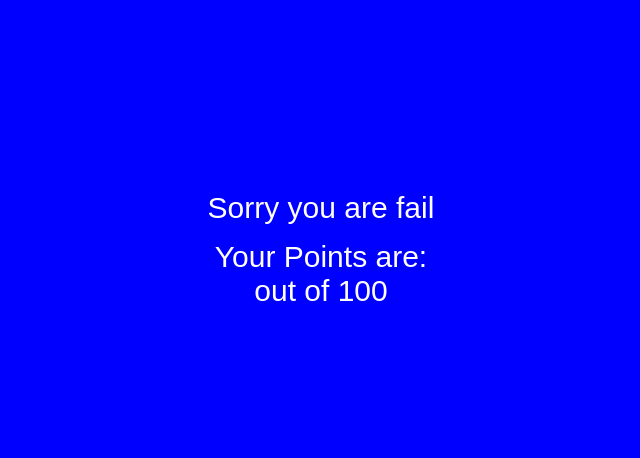
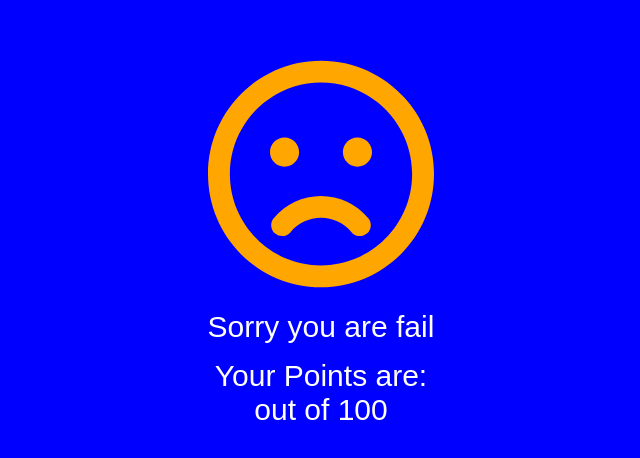
Before and after one commit to shaikhabdulsamad/jsAssignmentQuizApp, a plain HTML site: page end.html in a window 1280 px wide. Shown: the part 158-616 px from the top of the page, without its empty margins (319-959 px from the left). Drawn offline with Linux system fonts and the light colour scheme.

Commit message:
bug fixed

```diff
--- a/end.html
+++ b/end.html
@@ -16,8 +16,8 @@
 
     <div class="wrapper">
         <div>
+            <img id="icon" src="" alt="">
             <p class="userPoints" id="passFail"></p>
-
             <p class="userPoints">Your Points are: <br> <span class="points"></span> out of 100</p>
 
 
--- a/end.js
+++ b/end.js
@@ -3,8 +3,12 @@ let point = sessionStorage.getItem("points");
 document.querySelector(".points").innerHTML = point
 
 var passFail = document.getElementById("passFail");
-if(point > 70){
-    passFail.innerHTML = "Wow you are Pass"
+var icon = document.getElementById("icon")
+if(point >= 70){
+    icon.src = "images/trophy-solid.svg"
+    passFail.innerText = "Wow you are Pass"
 }else{
-    passFail.innerHTML = "Sorry you are fail"
+
+    icon.src = "images/frown-regular.svg"
+    passFail.innerText = "Sorry you are fail"
 }
--- a/quiz.js
+++ b/quiz.js
@@ -20,6 +20,7 @@ window.onload = function () {
         }
         if (minute == -1) {
             location.href = "end.html"
+
         }
     }, 1000);
 }
--- a/style.css
+++ b/style.css
@@ -157,6 +157,10 @@ text-align: center;
 margin-top: 15px;
 font-size: 30px;
 }
+
+#icon{
+    color: rgb(255, 166, 0);
+}
 @media screen and (max-width: 500px){
     .btn{
         width: 200px;
```
Also changed, not shown: images/frown-regular.svg (added), images/trophy-solid.svg (added).
